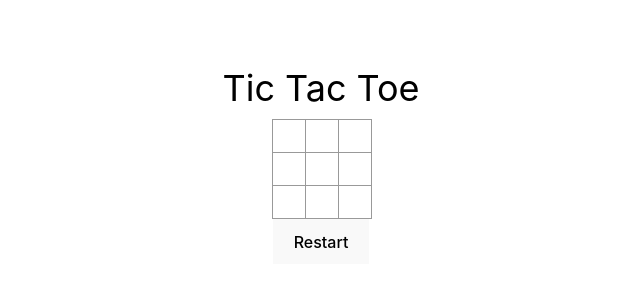
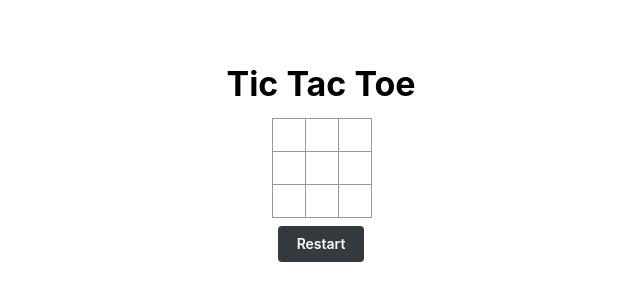
Before and after one commit to victormarquess11/react-test, a React (Vite) app: page / in a window 1280 px wide. Shown: the part 234-534 px from the top of the page, without its empty margins (319-959 px from the left). Built offline with nearby package versions, Linux system fonts and the light colour scheme.

Commit message:
[ADD] mantine components and check if has symbol

```diff
--- a/src/components/Board.tsx
+++ b/src/components/Board.tsx
@@ -1,4 +1,5 @@
 import { useState } from "react";
+import { Button, Title } from "@mantine/core";
 
 import "./Board.css";
 import Square from "./Square.tsx";
@@ -12,6 +13,9 @@ export default function Board() {
     );
 
     function handleClick(i: number) {
+        if (squares[i]) {
+            return;
+        }
         const nextSquares = squares.slice();
         if (xIsNext) {
             nextSquares[i] = "X";
@@ -28,7 +32,7 @@ export default function Board() {
 
     return (
         <div className="flex h-screen w-screen flex-col items-center justify-center">
-            <h1 className="mb-3 text-4xl">Tic Tac Toe</h1>
+            <Title className="mb-3">Tic Tac Toe</Title>
             <div className="board-row-container">
                 <div className="board-row">
                     <Square
@@ -73,7 +77,15 @@ export default function Board() {
                     onSquareClick={() => handleClick(8)}
                 />
             </div>
-            <button onClick={handleRestart}>Restart</button>
+            <Button
+                className="my-2"
+                variant="filled"
+                size="sm"
+                color="rgba(52, 58, 64, 1)"
+                onClick={handleRestart}
+            >
+                Restart
+            </Button>
         </div>
     );
 }
```
